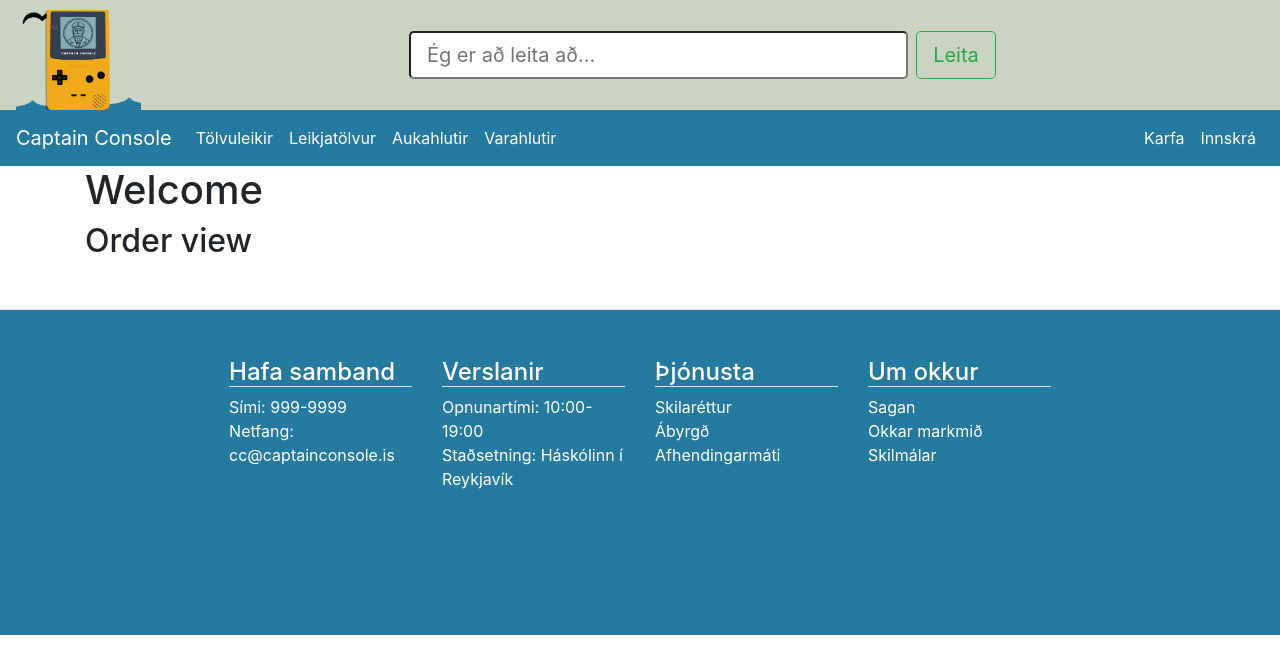
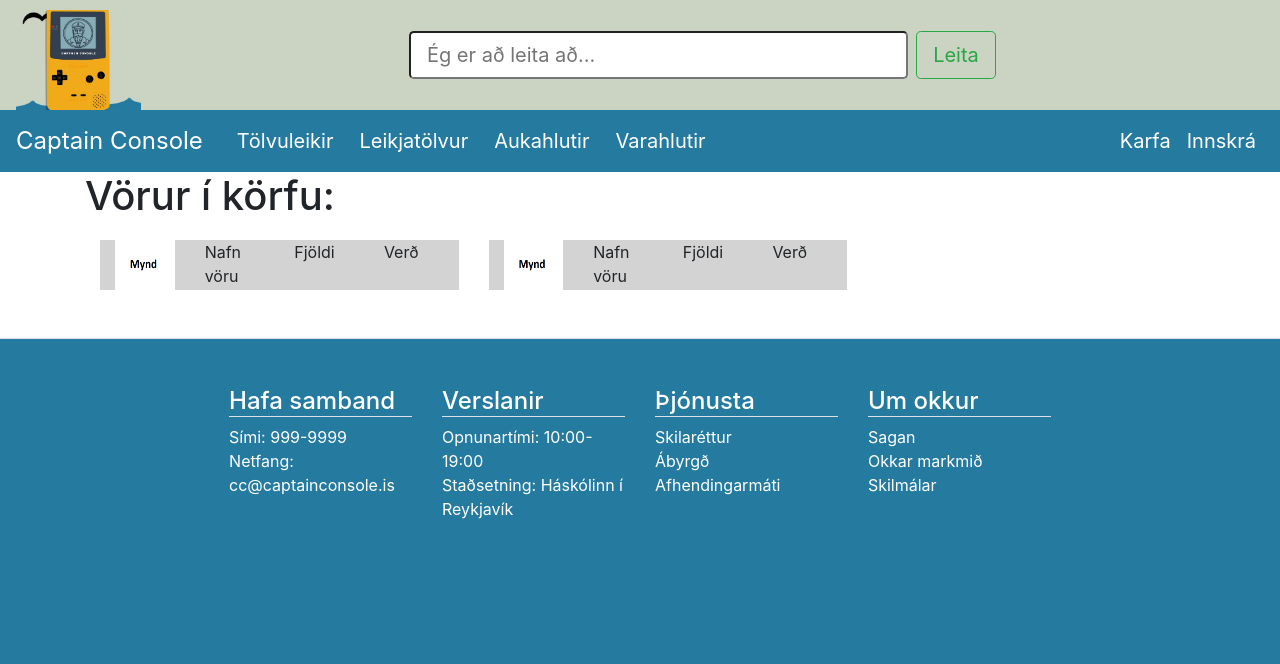
Before and after one commit to jonag15/Captain_Console, a Django app: page /order/ in a window 1280 px wide. Shown: the top 664 px of the page. Run offline with Django 3.2, Linux system fonts and the light colour scheme; some libraries are stand-ins or nearby versions.

Commit message:
Lagaði aðeins meira í nav bar og byrjaði á körfunni

```diff
--- a/static/css/main.css
+++ b/static/css/main.css
@@ -6,14 +6,36 @@
     background-color: #257a9f;
 }
 
-.nav-link, .navbar-brand {
-    color: white;
+.nav-link {
+    font-size: 1.25rem;
+}
+
+.product:hover, .navbar-brand:hover, .right_nav:hover {
+    color: darkblue !important;
+}
+
+.navbar-brand {
+    font-size: 1.5rem;
+}
+
+.product {
+    margin-left: 10px;
 }
 
 #logo_search {
     background-color: #cbd4c3;
     padding-bottom: 0px;
     padding-top: 0px;
+}
+
+#order_list {
+    width: 70%;
+    margin-left: 0;
+    margin-top: 20px;
+}
+
+.order_box {
+    border: 15px;
 }
 
 #logo {
@@ -27,6 +49,20 @@
 
 #logo_link {
     max-width: 10%;
+}
+
+.gen_pic {
+    height: 50px;
+    width: 100%;
+}
+
+.order_row {
+    height: 50px;
+}
+
+.order_card {
+    height: 50px;
+    background-color: lightgray;
 }
 
 footer {
--- a/templates/base.html
+++ b/templates/base.html
@@ -13,7 +13,6 @@
     {% include 'navigation.html' %}
 
     <div class="container">
-    <h1>Welcome</h1>
     {% block content %}
     {% endblock %}
     </div>
--- a/templates/navigation.html
+++ b/templates/navigation.html
@@ -10,19 +10,19 @@
     <ul class="navbar-nav mr-auto">
 
         <li class="nav-item active">
-            <a class="nav-link" href="{% url 'product_index' %}">Tölvuleikir <span class="sr-only">(current)</span></a>
+            <a class="nav-link product" href="{% url 'product_index' %}">Tölvuleikir <span class="sr-only">(current)</span></a>
         </li>
 
         <li class="nav-item active">
-            <a class="nav-link" href="{% url 'product_index' %}">Leikjatölvur <span class="sr-only">(current)</span></a>
+            <a class="nav-link product" href="{% url 'product_index' %}">Leikjatölvur <span class="sr-only">(current)</span></a>
         </li>
 
         <li class="nav-item active">
-            <a class="nav-link" href="{% url 'product_index' %}">Aukahlutir <span class="sr-only">(current)</span></a>
+            <a class="nav-link product" href="{% url 'product_index' %}">Aukahlutir <span class="sr-only">(current)</span></a>
         </li>
 
         <li class="nav-item active">
-            <a class="nav-link" href="{% url 'product_index' %}">Varahlutir <span class="sr-only">(current)</span></a>
+            <a class="nav-link product" href="{% url 'product_index' %}">Varahlutir <span class="sr-only">(current)</span></a>
         </li>
 
     </ul>
@@ -30,11 +30,11 @@
     <ul class="navbar-nav ml-auto">
 
         <li class="nav-item active">
-            <a class="nav-link" href="{% url 'order_index' %}">Karfa <span class="sr-only">(current)</span></a>
+            <a class="nav-link right_nav" href="{% url 'order_index' %}">Karfa <span class="sr-only">(current)</span></a>
         </li>
 
         <li class="nav-item active">
-            <a class="nav-link" href="{% url 'user_index' %}">Innskrá <span class="sr-only">(current)</span></a>
+            <a class="nav-link right_nav" href="{% url 'user_index' %}">Innskrá <span class="sr-only">(current)</span></a>
         </li>
     </ul>
 
--- a/templates/order/index.html
+++ b/templates/order/index.html
@@ -1,6 +1,46 @@
 {% extends 'base.html' %}
+{% load static %}
 {% block content %}
-
-    <h2>Order view</h2>
+    <h1>Vörur í körfu:</h1>
+    <div class="container " id="order_list">
+            <div class="row">
+                <div class="col-md-6 order_row">
+                    <div class="container order_card order_box">
+                        <div class="row order_card">
+                            <div class="col-md-3">
+                                <img class="gen_pic" src="{% static "images/mynd.png" %}" alt="Generic picture">
+                            </div>
+                            <div class="col-md-3">
+                                <p>Nafn vöru</p>
+                            </div>
+                            <div class="col-md-3">
+                                <p>Fjöldi</p>
+                            </div>
+                            <div class="col-md-3">
+                                <p>Verð</p>
+                            </div>
+                        </div>
+                    </div>
+                </div>
+                <div class="col-md-6 order_row">
+                     <div class="container order_card order_box">
+                        <div class="row order_card">
+                            <div class="col-md-3">
+                                <img class="gen_pic" src="{% static "images/mynd.png" %}" alt="Generic picture">
+                            </div>
+                            <div class="col-md-3">
+                                <p>Nafn vöru</p>
+                            </div>
+                            <div class="col-md-3">
+                                <p>Fjöldi</p>
+                            </div>
+                            <div class="col-md-3">
+                                <p>Verð</p>
+                            </div>
+                        </div>
+                     </div>
+                </div>
+        </div>
+    </div>
 
 {% endblock %}
```
Also changed, not shown: static/images/mynd.png (added).
